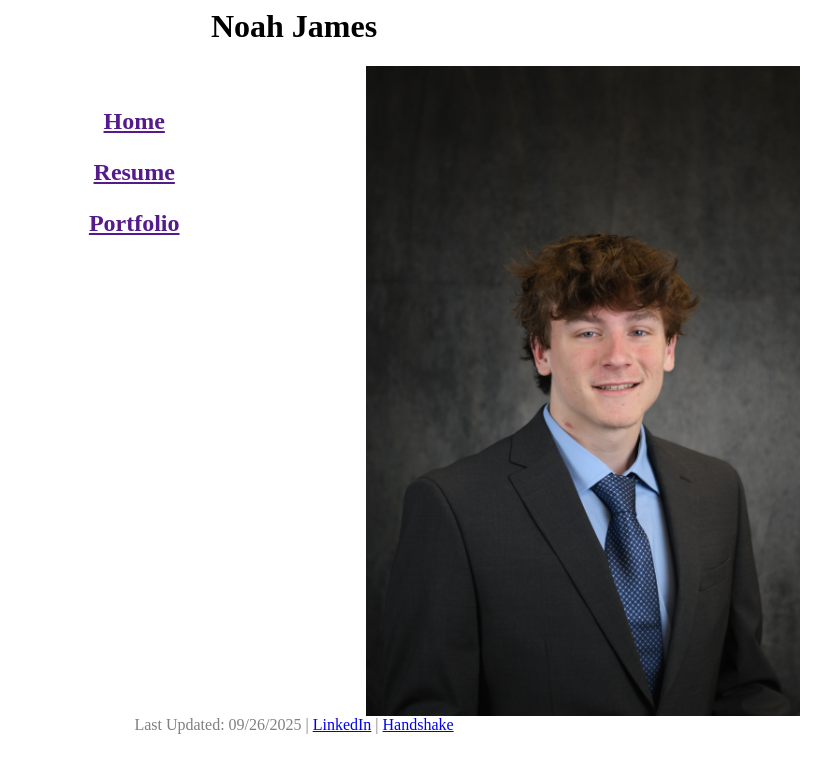
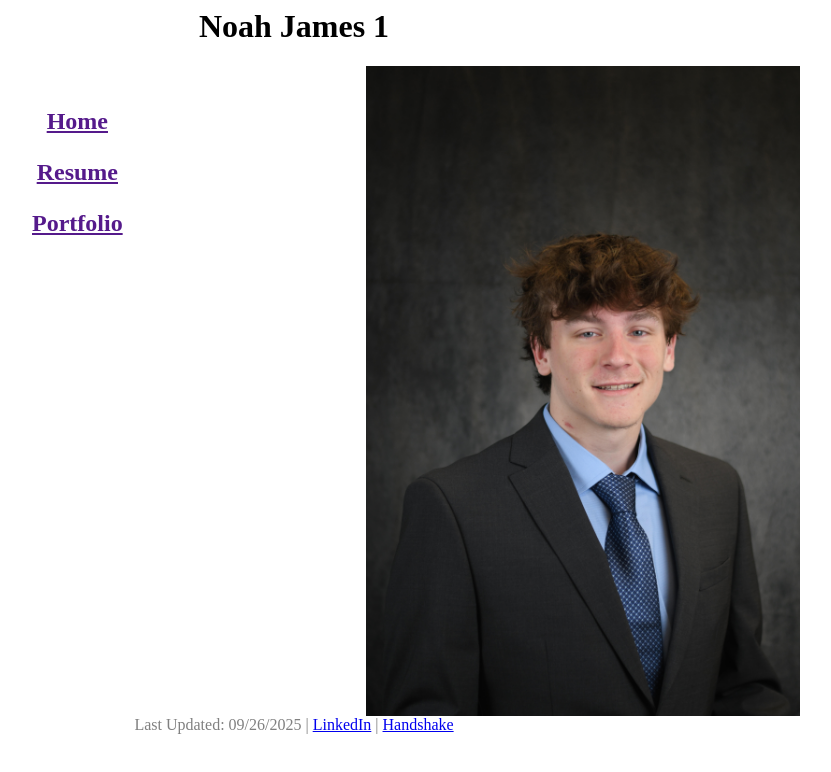
Before and after one commit to rhit-jamesnc/rhit-jamesnc.github.io, a plain HTML site: page index.html in a window 1280 px wide. Shown: the whole page, without its empty margins (346-1177 px from the left). Drawn offline with Linux system fonts and the light colour scheme.

Commit message:
trying to center

```diff
--- a/index.html
+++ b/index.html
@@ -7,7 +7,7 @@
     <body>
         <header>
             <h1>
-                Noah James
+                Noah James 1
             </h1>
         </header>
 
--- a/styles/stylesIndex.css
+++ b/styles/stylesIndex.css
@@ -8,9 +8,9 @@ header {
 }
 
 .center {
-    margin-left: 10%;
     margin-top: 5%;
-
+    margin-left: auto;
+    margin-right: auto;
 }
 
 section p {
```
